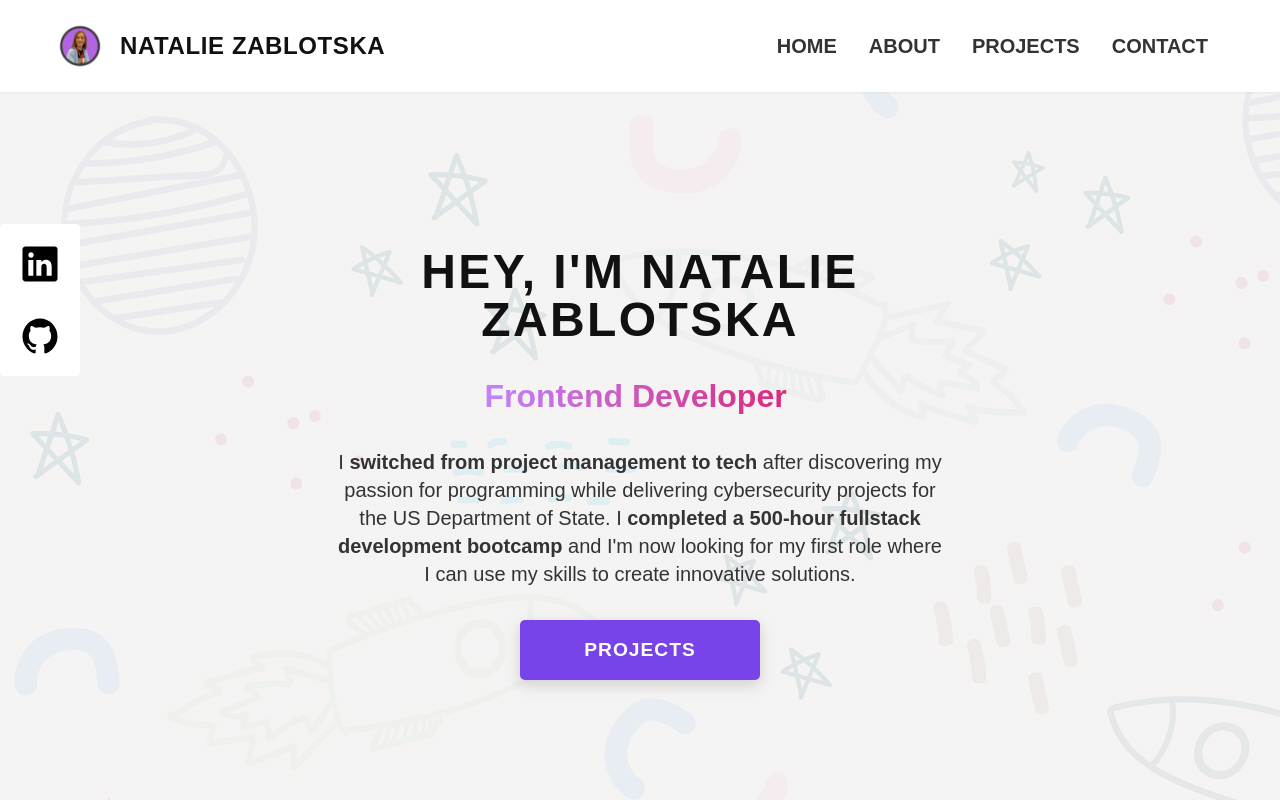
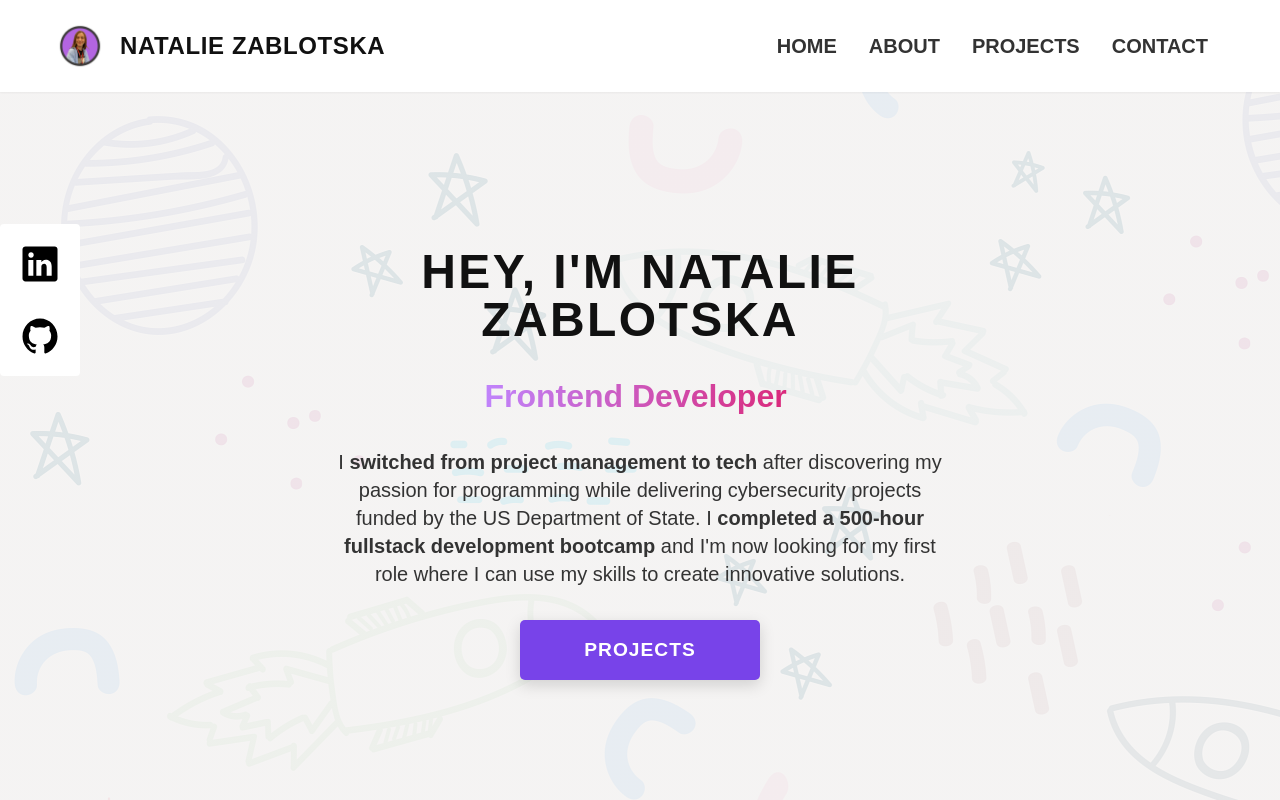
Before and after one commit to nataliiazab/portfolio, a React (Vite) app: page / in a window 1280 px wide. Shown: the top 800 px of the page. Built offline with nearby package versions, Linux system fonts and the light colour scheme; a web font is replaced by a local one.

Commit message:
Update Home.jsx

```diff
--- a/src/components/Home.jsx
+++ b/src/components/Home.jsx
@@ -47,7 +47,7 @@ const Home = () => {
           <p className="text-light text-xl my-8">
             I <strong>switched from project management to tech</strong> after
             discovering my passion for programming while delivering
-            cybersecurity projects for the US Department of State. I{" "}
+            cybersecurity projects funded by the US Department of State. I{" "}
             <strong>completed a 500-hour fullstack development bootcamp</strong>{" "}
             and I'm now looking for my first role where I can use my skills to
             create innovative solutions.
```
